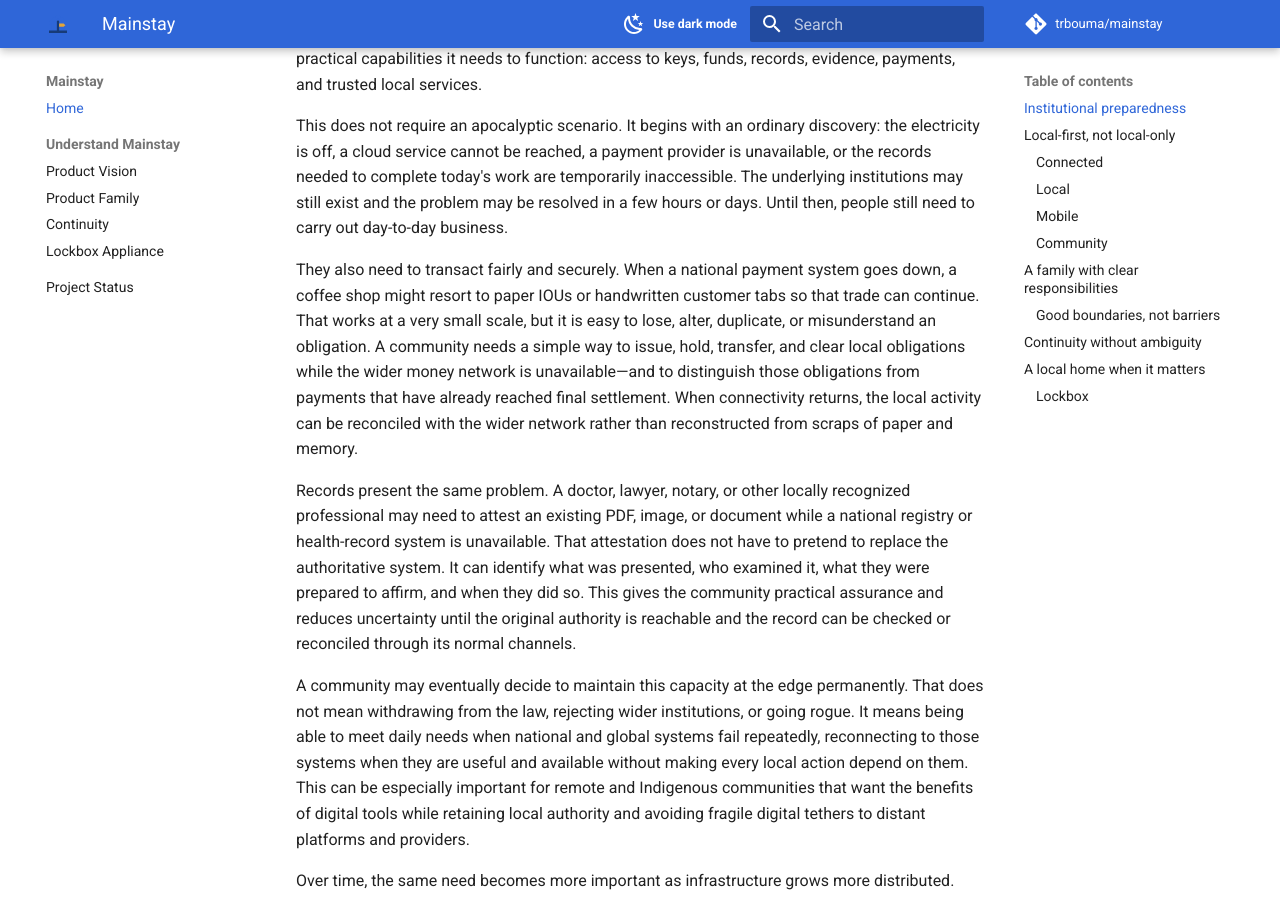
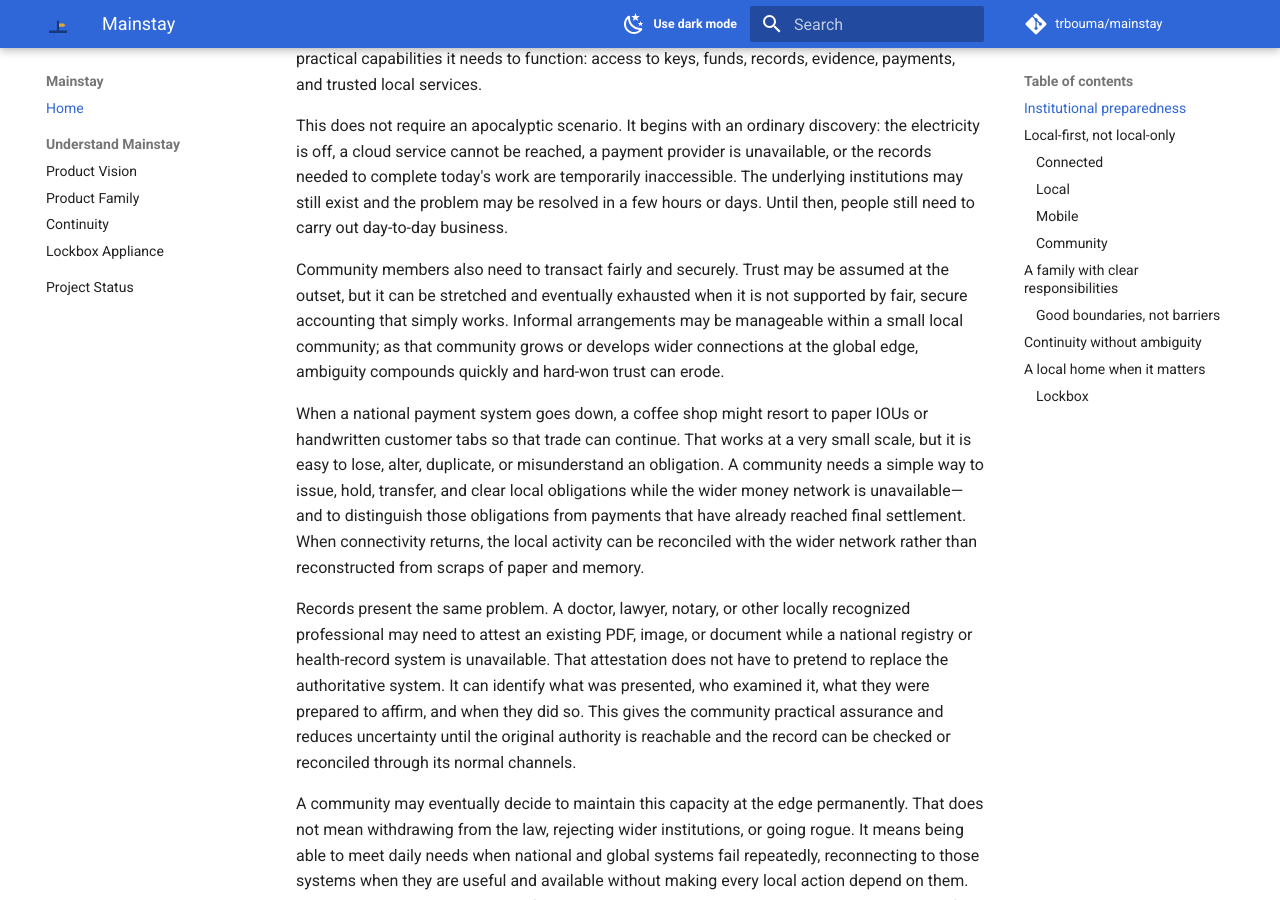
Before and after one commit to trbouma/mainstay, an MkDocs documentation site: the page built from website/index.md, in a window 1280 px wide and 900 px high, scrolled down 1027 px. Built offline with MkDocs 1.6.1 and Material for MkDocs 9.7.7, drawn with Linux system fonts in a browser that asks for light colours; comment, search, counter and statistics services are not loaded.

Commit message:
docs - update landing page copy

```diff
--- a/website/index.md
+++ b/website/index.md
@@ -38,12 +38,19 @@ temporarily inaccessible. The underlying institutions may still exist and the
 problem may be resolved in a few hours or days. Until then, people still need
 to carry out day-to-day business.
 
-They also need to transact fairly and securely. When a national payment system
-goes down, a coffee shop might resort to paper IOUs or handwritten customer
-tabs so that trade can continue. That works at a very small scale, but it is
-easy to lose, alter, duplicate, or misunderstand an obligation. A community
-needs a simple way to issue, hold, transfer, and clear local obligations while
-the wider money network is unavailable—and to distinguish those obligations
+Community members also need to transact fairly and securely. Trust may be
+assumed at the outset, but it can be stretched and eventually exhausted when
+it is not supported by fair, secure accounting that simply works. Informal
+arrangements may be manageable within a small local community; as that
+community grows or develops wider connections at the global edge, ambiguity
+compounds quickly and hard-won trust can erode.
+
+When a national payment system goes down, a coffee shop might resort to paper
+IOUs or handwritten customer tabs so that trade can continue. That works at a
+very small scale, but it is easy to lose, alter, duplicate, or misunderstand an
+obligation. A community needs a simple way to issue, hold, transfer, and clear
+local obligations while the wider money network is unavailable—and to
+distinguish those obligations
 from payments that have already reached final settlement. When connectivity
 returns, the local activity can be reconciled with the wider network rather
 than reconstructed from scraps of paper and memory.
```
